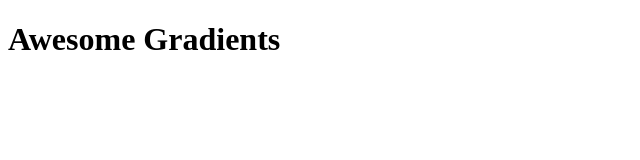
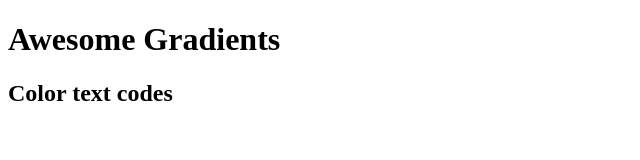
Before and after one commit to kobbymac/background-generator, a plain HTML site: page index2.html in a window 1280 px wide. Shown: the whole page, without its empty margins (0-640 px from the left). Drawn offline with Linux system fonts and the light colour scheme.

Commit message:
added new h2 heading

```diff
--- a/index2.html
+++ b/index2.html
@@ -8,5 +8,6 @@
 </head>
 <body>
     <h1>Awesome Gradients</h1>
+    <h2>Color text codes</h2>
 </body>
 </html>
```
